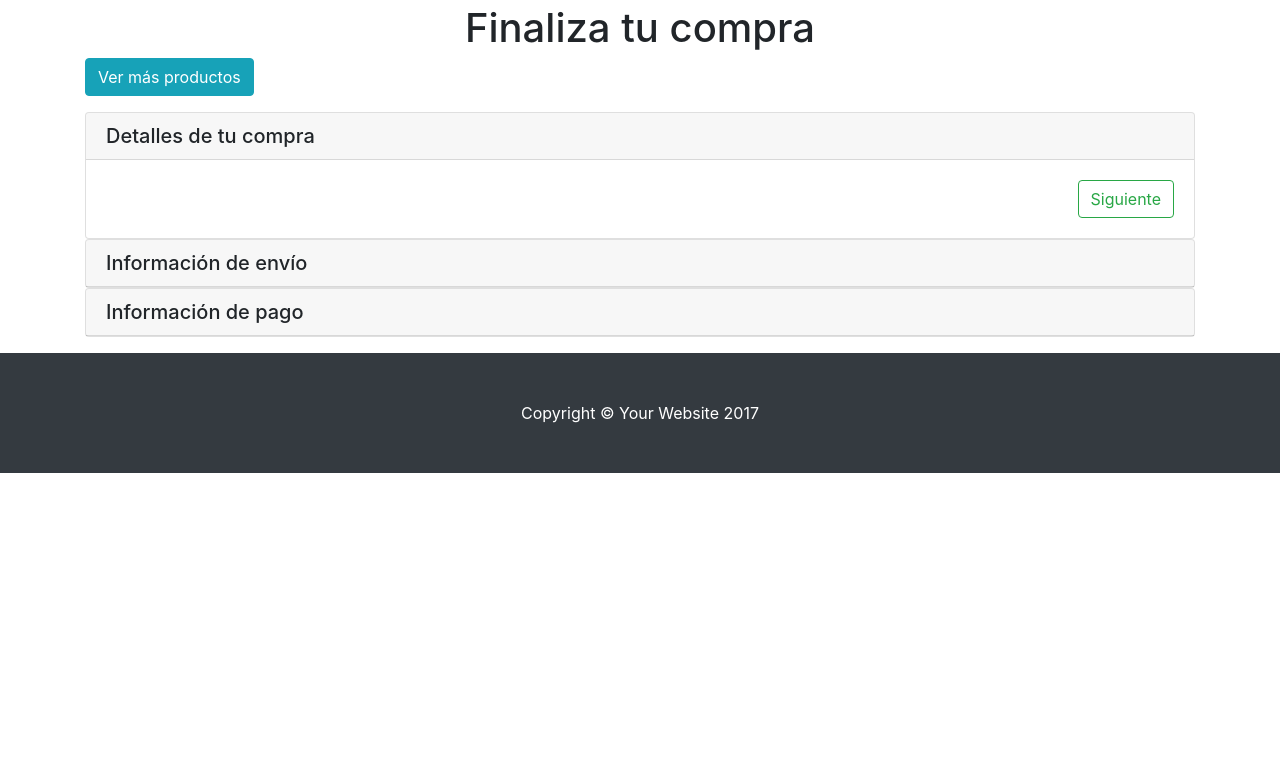
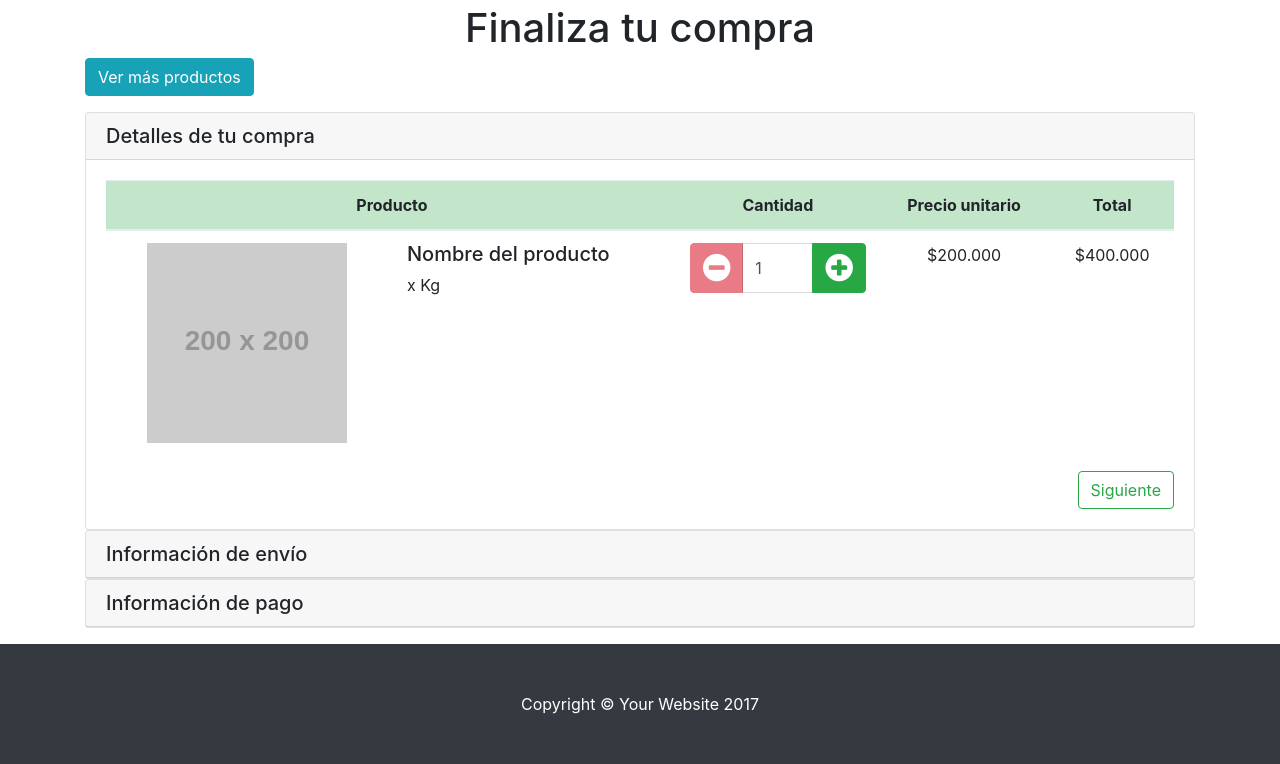
Before and after one commit to davidOrtiz09/GreenMarket-G2, a Django app: page /checkout in a window 1280 px wide. Shown: the part 66-830 px from the top of the page. Before the commit the page ends 539 px from the top, so only its background shows below. Run offline with Django 3.2, Linux system fonts and the light colour scheme; grey boxes labelled with a size stand in for pictures from a placeholder-image service; some libraries are stand-ins or nearby versions.

Commit message:
Maquetación de los detalles de la compra

```diff
--- a/Cliente/templates/Cliente/checkout/_detalles-compra.html
+++ b/Cliente/templates/Cliente/checkout/_detalles-compra.html
@@ -0,0 +1,50 @@
+<div class="mb-3" id="detalles-compra">
+    <table class="table table-responsive">
+        <thead class="sthead-default">
+            <tr class="table-success">
+                <th class="text-center">Producto</th>
+                <th class="text-center cantidad">Cantidad</th>
+                <th class="text-center">Precio unitario</th>
+                <th class="text-center">Total</th>
+            </tr>
+        </thead>
+        <tbody>
+            <tr>
+                <td>
+                    <div class="row">
+                        <div class="col-6">
+                            <div class="text-center">
+                                <img src="https://placehold.it/200x200" class="img-fluid mx-auto">
+                            </div>
+                        </div>
+                        <div class="col-6">
+                            <h5>Nombre del producto</h5>
+                            <p>x Kg</p>
+                        </div>
+                    </div>
+                </td>
+                <td>
+                    <div class="input-group">
+                        <span class="input-group-btn clickable">
+                            <button type="button" class="btn btn-danger product-minus" disabled>
+                                <i class="fa fa-2x fa-minus-circle"></i>
+                            </button>
+                        </span>
+                        <input name="quantity" class="form-control product-quantity" type="number" min="1" value="1" step="1" pattern="\d*">
+                        <span class="input-group-btn clickable">
+                            <button type="button" class="btn btn-success product-plus">
+                                <i class="fa fa-2x fa-plus-circle"></i>
+                            </button>
+                        </span>
+                    </div>
+                </td>
+                <td class="text-center">
+                    $200.000
+                </td>
+                <td class="text-center">
+                    $400.000
+                </td>
+            </tr>
+        </tbody>
+    </table>
+</div>
--- a/MarketPlace/static/MarketPlace/styles.css
+++ b/MarketPlace/static/MarketPlace/styles.css
@@ -5,3 +5,7 @@
 #formulario-informacion-pago .input-group-addon{
     width: 220px;
 }
+
+th.cantidad{
+    width: 200px;
+}
```
